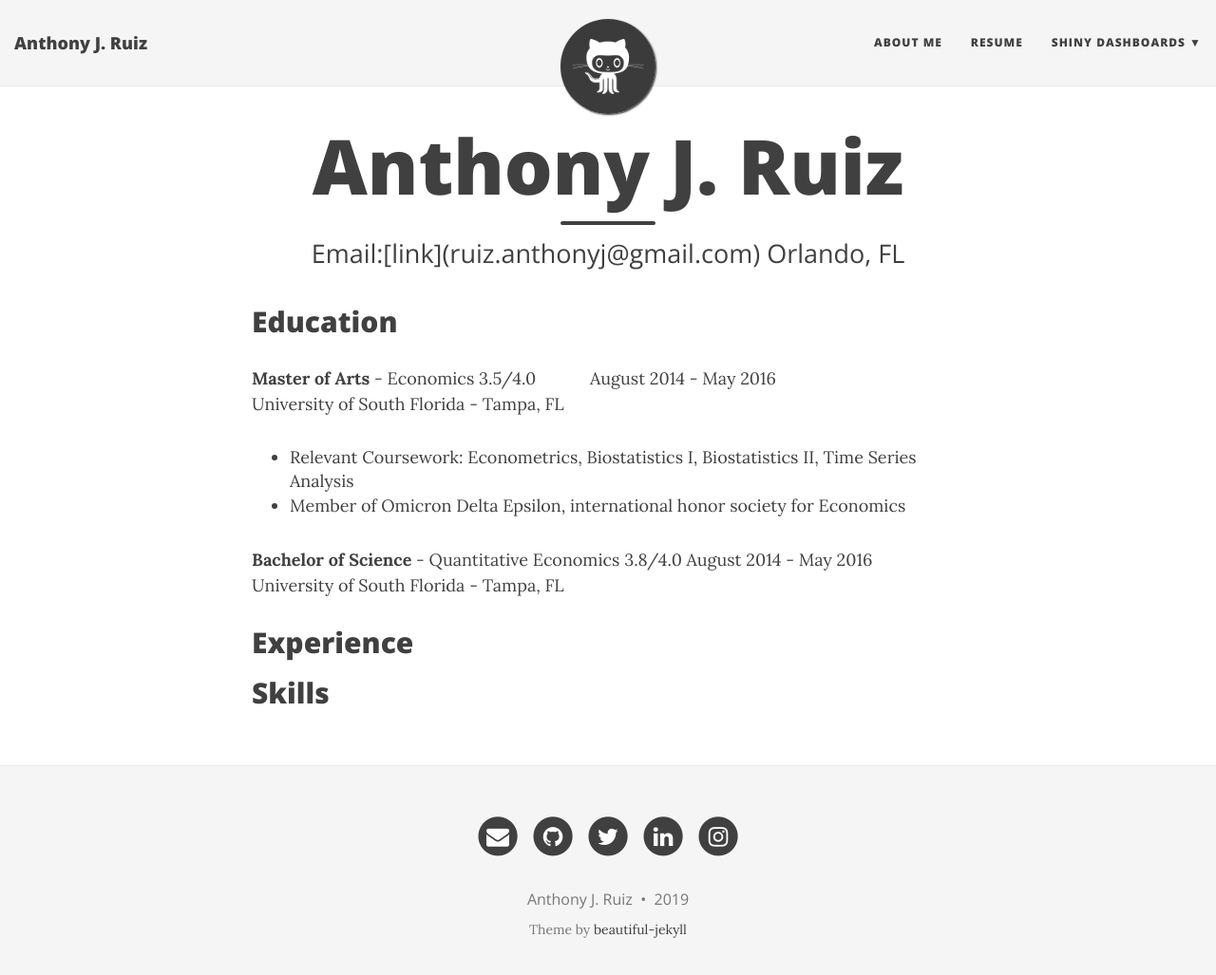
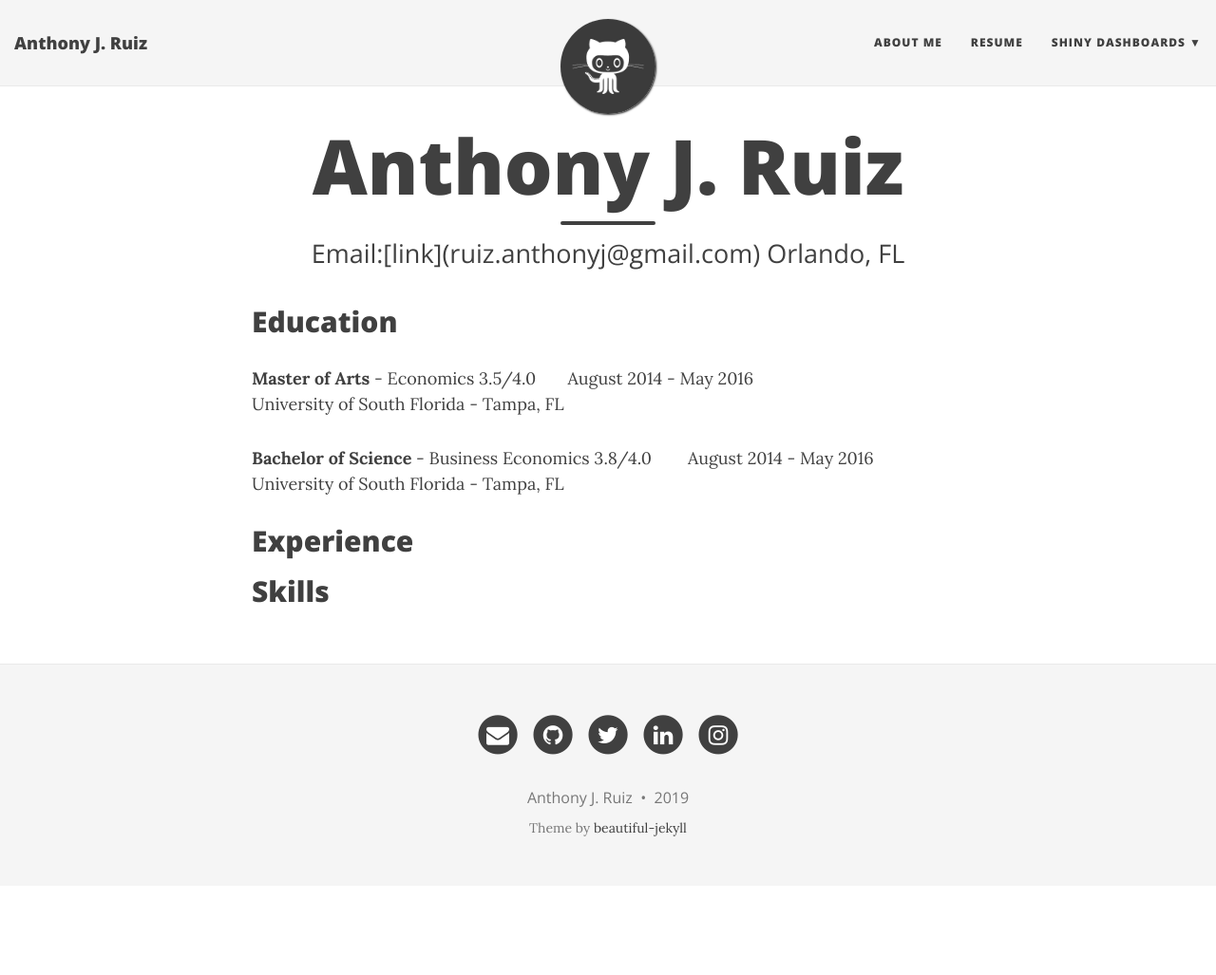
Before and after one commit to AnthonyJRuiz/anthonyjruiz.github.io, a Jekyll site: the page built from aboutme.md, in a window 1280 px wide and 1040 px high. Shown: the top 1027 px of the window at 95% size. Built offline with Jekyll 4.4.1, drawn with Linux system fonts in a browser that asks for light colours; nearby versions of some CDN libraries.

Commit message:
resume updates

```diff
--- a/aboutme.md
+++ b/aboutme.md
@@ -6,13 +6,10 @@ subtitle: Email:[link](ruiz.anthonyj@gmail.com) Orlando, FL
 
 ## Education
 
-**Master of Arts** - Economics 3.5/4.0 &nbsp;&nbsp;&nbsp;&nbsp;&nbsp;&nbsp;&nbsp;&nbsp;&nbsp;&nbsp; August 2014 - May 2016 <br>
+**Master of Arts** - Economics 3.5/4.0 &nbsp;&nbsp;&nbsp;&nbsp;&nbsp; August 2014 - May 2016 <br>
 University of South Florida - Tampa, FL
- - Relevant Coursework: Econometrics, Biostatistics I, Biostatistics II, Time Series Analysis
- - Member of Omicron Delta Epsilon, international honor society for Economics
-<br>
 
-**Bachelor of Science** - Quantitative Economics 3.8/4.0                                                August 2014 - May 2016 <br>
+**Bachelor of Science** - Business Economics 3.8/4.0 &nbsp;&nbsp;&nbsp;&nbsp;&nbsp;&nbsp; August 2014 - May 2016 <br>
 University of South Florida - Tampa, FL
 
 ## Experience
```
